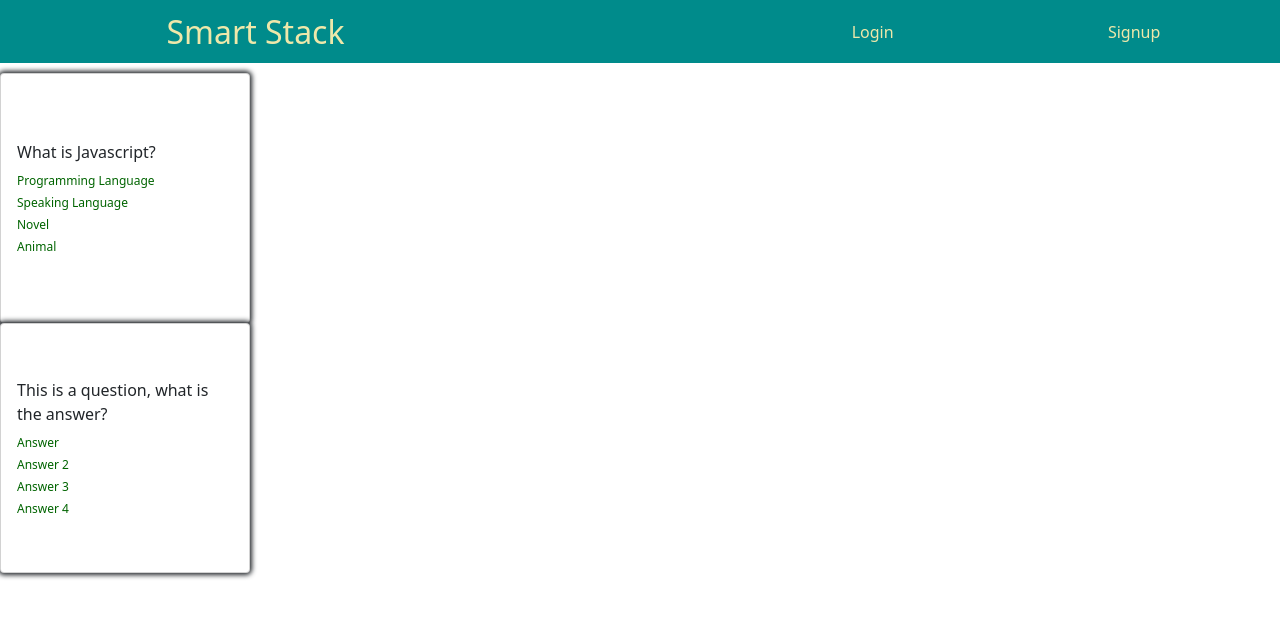
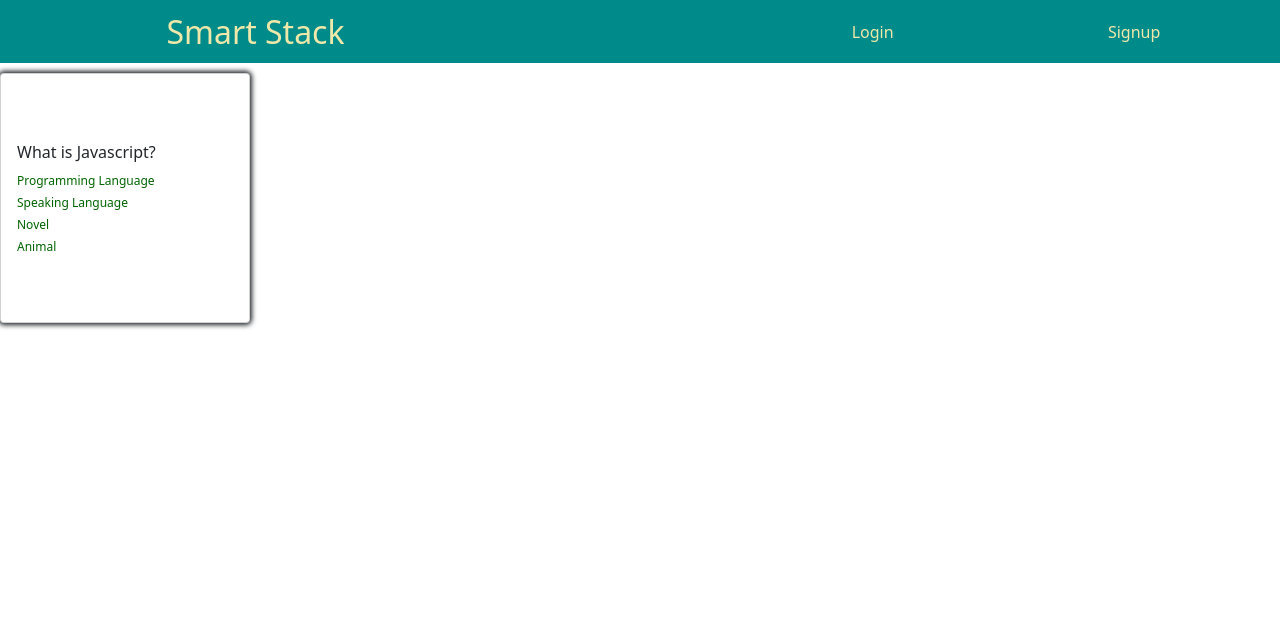
Before and after one commit to oriarh/Smart-Stack, a React (Create React App) app in the folder client/: page / in a window 1280 px wide. Shown: the top 618 px of the page. Built offline with nearby package versions, Linux system fonts and the light colour scheme.

Commit message:
some changes in the frontend

```diff
--- a/client/src/components/FlashcardList.js
+++ b/client/src/components/FlashcardList.js
@@ -4,10 +4,11 @@ import Flashcard from './Flashcard'
 export default function FlashcardList( { flashcardsListProp } ) {
   return (
     <div>
-      {flashcardsListProp.map( flashcard => {
+      <Flashcard flashcard={flashcardsListProp[0]}/>
+      {/* {flashcardsListProp.map( flashcard => {
         return <Flashcard flashcard={flashcard} key={flashcard.id} />
       })
-      }
+      } */}
     </div>
   )
 }
```
